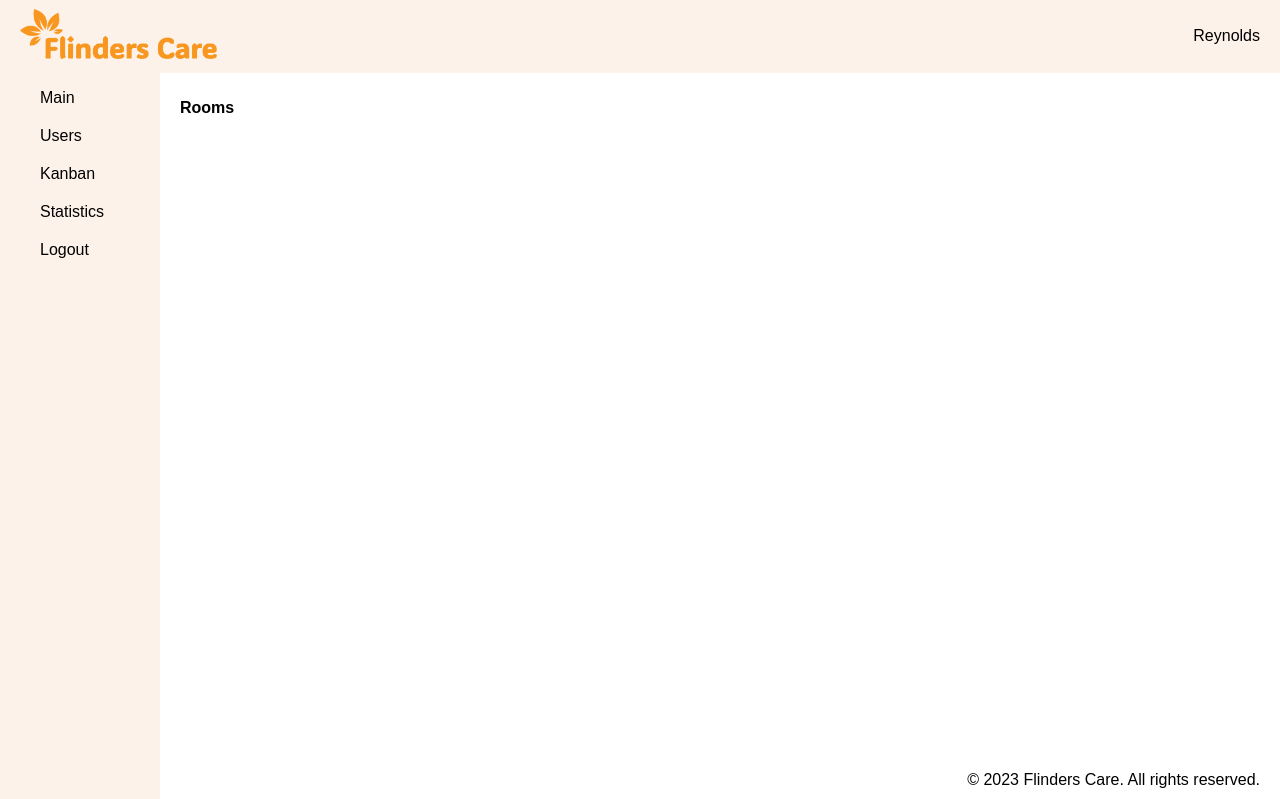
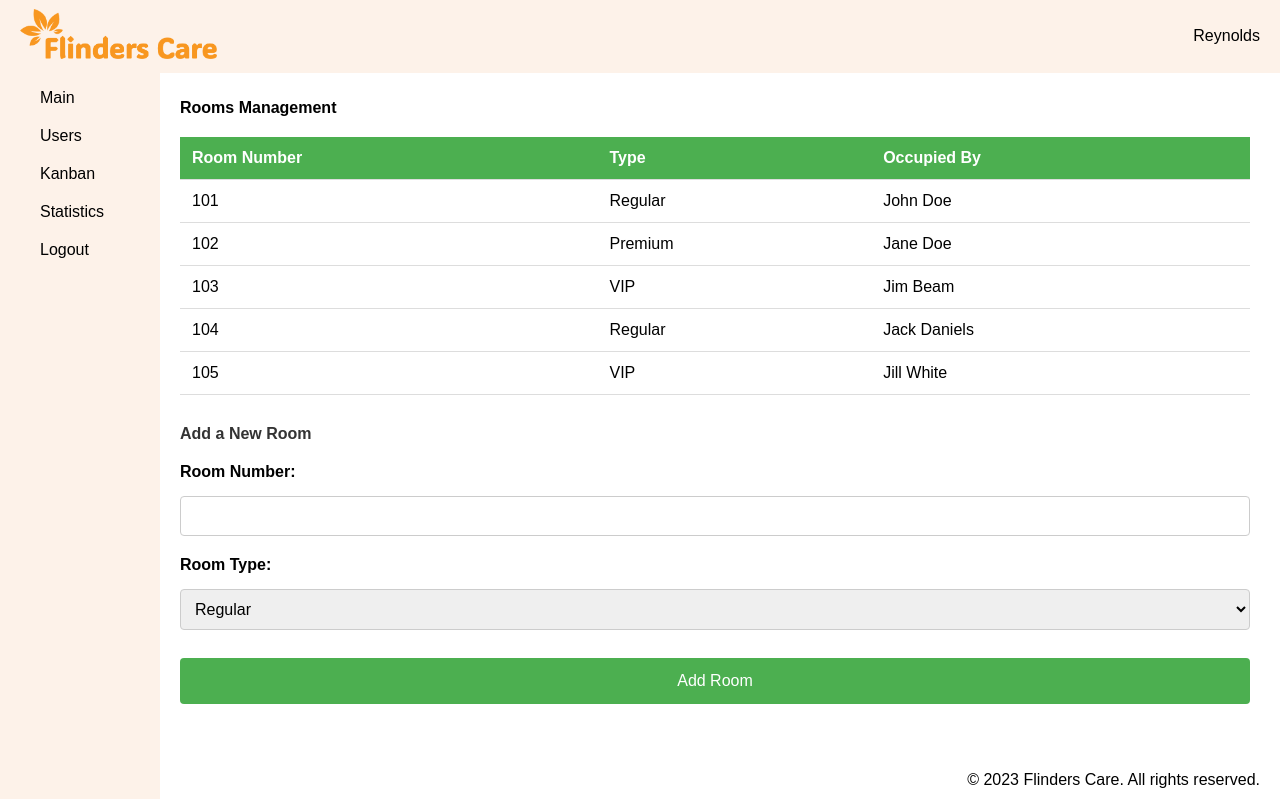
Before and after one commit to KureAtYungkurrinthi/www, a PHP site: page / in a window 1280 px wide. Shown: the part 1-800 px from the top of the page. Run offline with PHP 8.4, Linux system fonts and the light colour scheme; the first user in the database is signed in; data comes from the database, SQL or seed files in the repository.

Commit message:
create index.php

```diff
--- a/index.php
+++ b/index.php
@@ -5,23 +5,61 @@
 <head>
     <meta charset="UTF-8"/>
     <meta name="viewport" content="width=device-width, initial-scale=1.0"/>
-
-    <!-- Styles should be module and reference only when used in current page. -->
     <link rel="stylesheet" href="styles/menu.css"/>
-    <!-- Same as above, script should also be module. -->
+    <link rel="stylesheet" href="styles/index.css"/>
     <script src="scripts/menu.js" defer></script>
+    <script src="scripts/index.js" defer></script>
 
     <meta name="author" content="Group 5"/>
-    <meta name="description" content="Rooms"/>
-    <title>Rooms</title>
+    <meta name="description" content="Rooms Management"/>
+    <title>Rooms Management</title>
 </head>
 
 <body>
 <?php require_once "includes/menu.php"; ?>
 
 <main>
-    <h2>Rooms</h2>
-    <ul id="roomList"></ul>
+    <h1>Rooms Management</h1>
+
+    <?php
+    require_once "includes/dbConnect.php";
+
+    $sql = "SELECT Rooms.roomID, Rooms.roomNumber, Rooms.roomType, Patients.firstName, Patients.lastName
+            FROM Rooms
+            LEFT JOIN Patients ON Rooms.roomID = Patients.roomID;";
+    if ($result = mysqli_query($conn, $sql)) {
+        echo '<table>';
+        echo '<tr><th>Room Number</th><th>Type</th><th>Occupied By</th></tr>';
+        while ($row = mysqli_fetch_assoc($result)) {
+            $occupiedBy = $row['firstName'] ? $row['firstName'].' '.$row['lastName'] : 'Vacant';
+            echo '<tr data-room-id="'.$row["roomID"].'">';  // Added data attribute
+            echo '<td>'.$row["roomNumber"].'</td>';
+            echo '<td>'.$row["roomType"].'</td>';
+            echo '<td>'.$occupiedBy.'</td>';
+            echo '</tr>';
+        }
+        echo '</table>';
+        mysqli_free_result($result);
+    } else {
+        echo "Error: " . $sql . "<br>" . mysqli_error($conn);
+    }
+    mysqli_close($conn);
+    ?>
+
+    <h2>Add a New Room</h2>
+    <form action="actions/addRoom.php" method="post">
+        <label for="roomNumber">Room Number:</label>
+        <input type="text" id="roomNumber" name="roomNumber" required/><br/>
+
+        <label for="roomType">Room Type:</label>
+        <select id="roomType" name="roomType" required>
+            <option value="Regular">Regular</option>
+            <option value="Premium">Premium</option>
+            <option value="VIP">VIP</option>
+        </select><br/>
+
+        <input type="submit" value="Add Room"/>
+    </form>
 </main>
 </body>
 
--- /dev/null
+++ b/scripts/index.js
@@ -0,0 +1,9 @@
+document.addEventListener("DOMContentLoaded", function() {
+    var rows = document.querySelectorAll('table tr[data-room-id]');
+    rows.forEach(row => {
+        row.addEventListener('click', function() {
+            var roomId = this.dataset.roomId;
+            window.location.href = 'details.php?roomID=' + roomId;
+        });
+    });
+});
--- /dev/null
+++ b/styles/index.css
@@ -0,0 +1,63 @@
+h2 {
+    color: #333;
+    margin-top: 30px;
+}
+
+table {
+    width: 100%;
+    border-collapse: collapse;
+    margin-top: 20px;
+}
+
+th, td {
+    padding: 12px;
+    text-align: left;
+    border-bottom: 1px solid #ddd;
+}
+
+th {
+    background-color: #4CAF50;
+    color: white;
+}
+
+tr[data-room-id]:hover {
+    cursor: pointer;
+    background-color: #f0f0f0;
+}
+
+/* Form Styles */
+form {
+    margin-top: 20px;
+}
+
+label {
+    display: block;
+    margin-bottom: 10px;
+    font-weight: bold;
+}
+
+input[type=text],
+select {
+    width: 100%;
+    padding: 10px;
+    margin: 5px 0 20px 0;
+    display: inline-block;
+    border: 1px solid #ccc;
+    border-radius: 4px;
+    box-sizing: border-box;
+}
+
+input[type=submit] {
+    width: 100%;
+    background-color: #4CAF50;
+    color: white;
+    padding: 14px 20px;
+    margin: 8px 0;
+    border: none;
+    border-radius: 4px;
+    cursor: pointer;
+}
+
+input[type=submit]:hover {
+    background-color: #45a049;
+}
```
Also changed, not shown: actions/addRoom.php (added, +27 -0 lines), details.php (+7 -13 lines).
